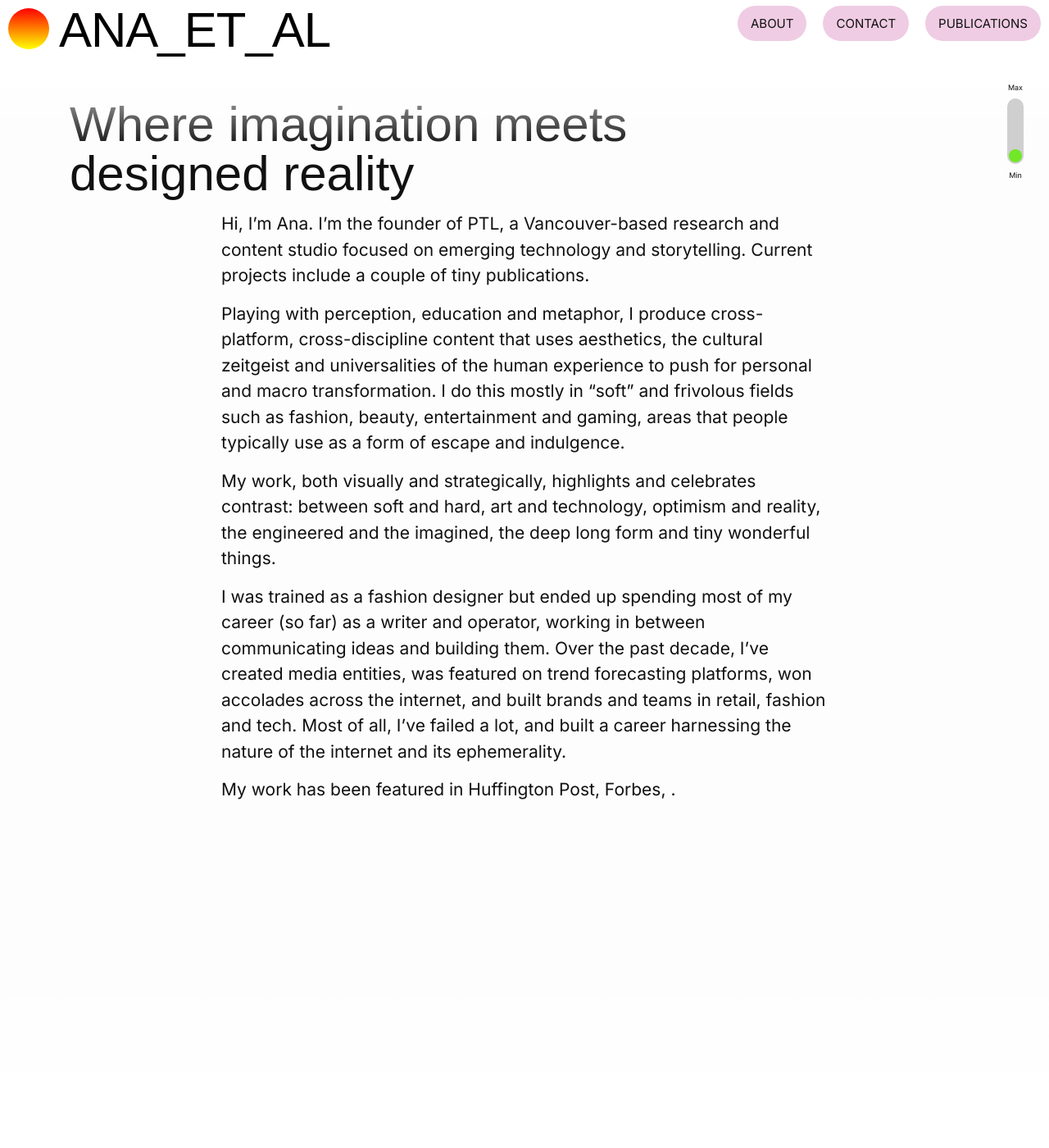
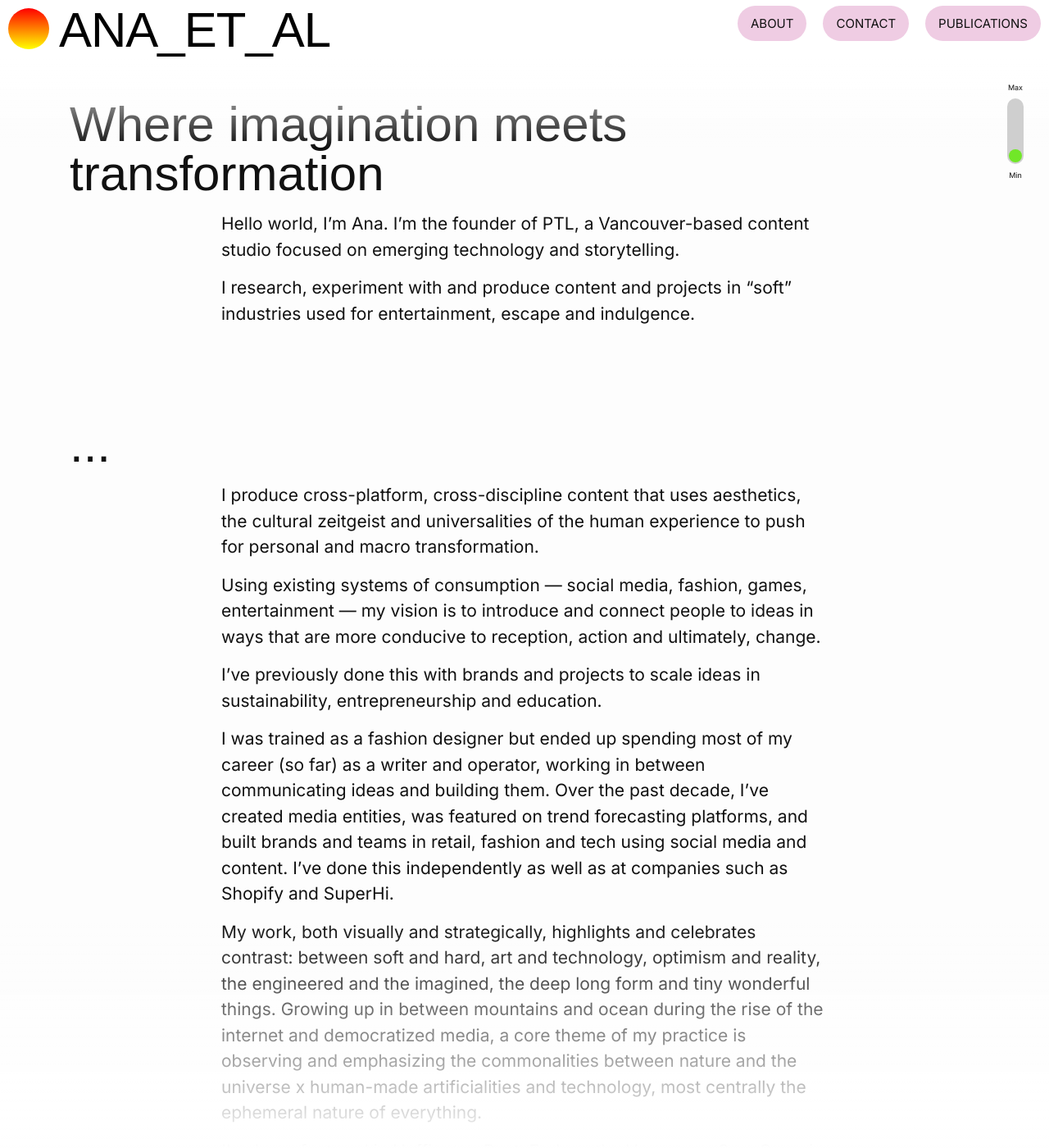
Before and after one commit to ana-wang/website2021, a Jekyll site: the page built from about.markdown, in a window 1280 px wide and 1400 px high, scrolled down 198 px. Shown: the whole window at 82% size. Built offline with Jekyll 4.4.1, drawn with Linux system fonts in a browser that asks for light colours; some web fonts are replaced; before the commit the page ends 1437 px from its top, so only the background shows below that; some of the changed text lies outside the part shown.

Commit message:
About page complete

```diff
--- a/about.markdown
+++ b/about.markdown
@@ -5,14 +5,30 @@ permalink: /about/
 navigation_weight:  1
 ---
 
-<h1>Where imagination meets designed reality</h1>
+<h1>Where imagination meets transformation</h1>
 
-Hi, I'm Ana. I'm the founder of PTL, a Vancouver-based research and content studio focused on emerging technology and storytelling. Current projects include a couple of tiny publications.
 
-Playing with perception, education and metaphor, I produce cross-platform, cross-discipline content that uses aesthetics, the cultural zeitgeist and universalities of the human experience to push for personal and macro transformation. I do this mostly in "soft" and frivolous fields such as fashion, beauty, entertainment and gaming, areas that people typically use as a form of escape and indulgence.
+Hello world, I'm Ana. I'm the founder of PTL, a Vancouver-based content studio focused on emerging technology and storytelling.
 
-My work, both visually and strategically, highlights and celebrates contrast: between soft and hard, art and technology, optimism and reality, the engineered and the imagined, the deep long form and tiny wonderful things.
+I research, experiment with and produce content and projects in "soft" industries used for entertainment, escape and indulgence.
 
-I was trained as a fashion designer but ended up spending most of my career (so far) as a writer and operator, working in between communicating ideas and building them. Over the past decade, I've created media entities, was featured on trend forecasting platforms, won accolades across the internet, and built brands and teams in retail, fashion and tech. Most of all, I've failed a lot, and built a career harnessing the nature of the internet and its ephemerality.
 
-My work has been featured in Huffington Post, Forbes, .
+
+
+
+
+
+
+<h1>...</h1>
+
+I produce cross-platform, cross-discipline content that uses aesthetics, the cultural zeitgeist and universalities of the human experience to push for personal and macro transformation.
+
+Using existing systems of consumption — social media, fashion, games, entertainment — my vision is to introduce and connect people to ideas in ways that are more conducive to reception, action and ultimately, change.
+
+I've previously done this with brands and projects to scale ideas in sustainability, entrepreneurship and education.
+
+I was trained as a fashion designer but ended up spending most of my career (so far) as a writer and operator, working in between communicating ideas and building them. Over the past decade, I've created media entities, was featured on trend forecasting platforms, and built brands and teams in retail, fashion and tech using social media and content. I've done this independently as well as at companies such as Shopify and SuperHi.
+
+My work, both visually and strategically, highlights and celebrates contrast: between soft and hard, art and technology, optimism and reality, the engineered and the imagined, the deep long form and tiny wonderful things. Growing up in between mountains and ocean during the rise of the internet and democratized media, a core theme of my practice is observing and emphasizing the commonalities between nature and the universe x human-made artificialities and technology, most centrally the ephemeral nature of everything.
+
+I've been featured in Huffington Post, Forbes, the Vancouver Sun, Georgia Straight, and I've also been a top writer on Medium.
--- a/publications.markdown
+++ b/publications.markdown
@@ -5,4 +5,4 @@ permalink: /publications/
 navigation_weight:  2
 ---
 
-Ana Wang is the independent publisher of various media brands, including The Distillerist and The Good Closet, focused on sustainable fashion and beauty. Today, she writes about creative breadth and XR.
+Coming soon!
```
